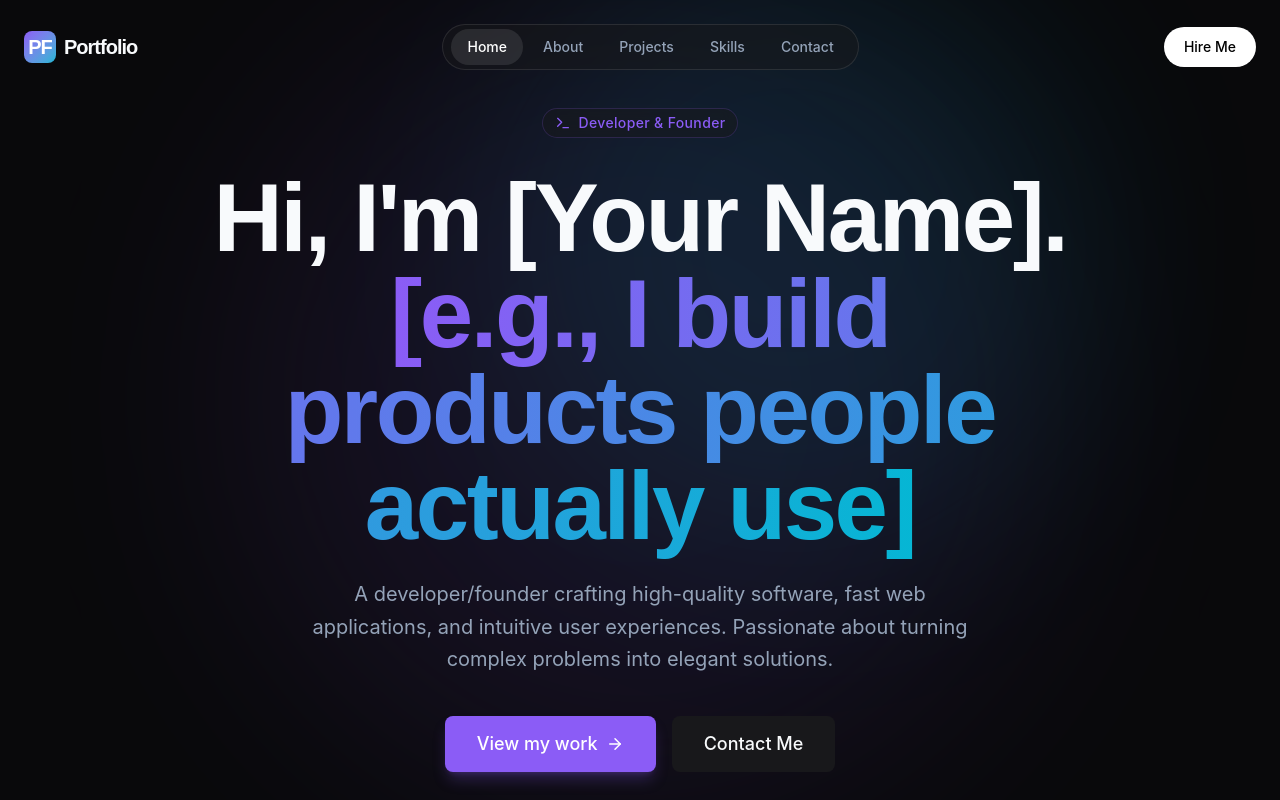
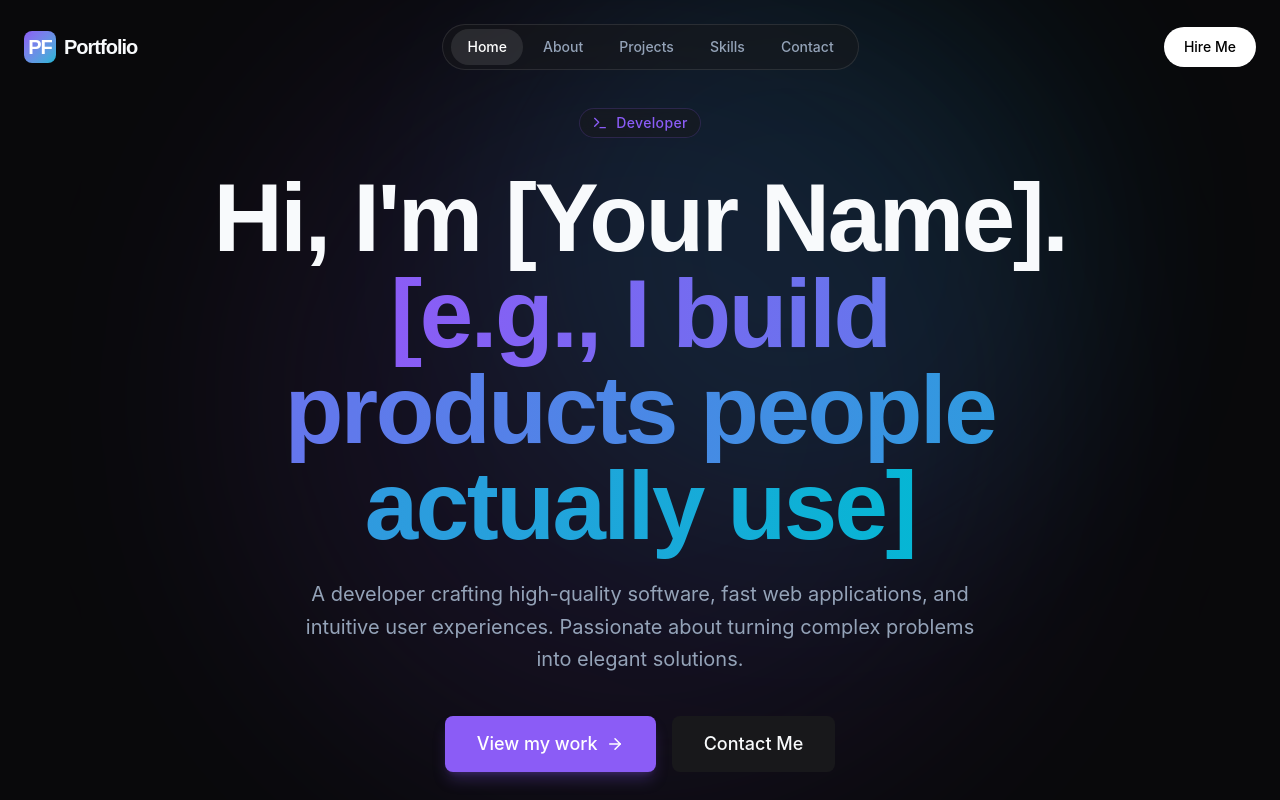
Before and after one commit to randirsingh150401-sudo/portfolio-website, a React (Vite) app: page / in a window 1280 px wide. Shown: the top 800 px of the page. Built offline with nearby package versions, Linux system fonts and the light colour scheme.

Commit message:
Update title to just Developer

```diff
--- a/src/components/sections/Hero.tsx
+++ b/src/components/sections/Hero.tsx
@@ -21,7 +21,7 @@ export function Hero() {
             className="inline-flex items-center gap-2 px-3 py-1 rounded-full bg-surface/50 border border-primary/20 text-primary mb-8 backdrop-blur-sm"
           >
             <Terminal size={16} />
-            <span className="text-sm font-medium tracking-wide">Developer & Founder</span>
+            <span className="text-sm font-medium tracking-wide">Developer</span>
           </motion.div>
 
           <motion.h1
--- a/src/data/content.ts
+++ b/src/data/content.ts
@@ -3,7 +3,7 @@ export const siteContent = {
     name: "[Your Name]",
     tagline: "[e.g., I build products people actually use]",
     description:
-      "A developer/founder crafting high-quality software, fast web applications, and intuitive user experiences. Passionate about turning complex problems into elegant solutions.",
+      "A developer crafting high-quality software, fast web applications, and intuitive user experiences. Passionate about turning complex problems into elegant solutions.",
     ctaText: "View my work",
   },
   about: {
```
